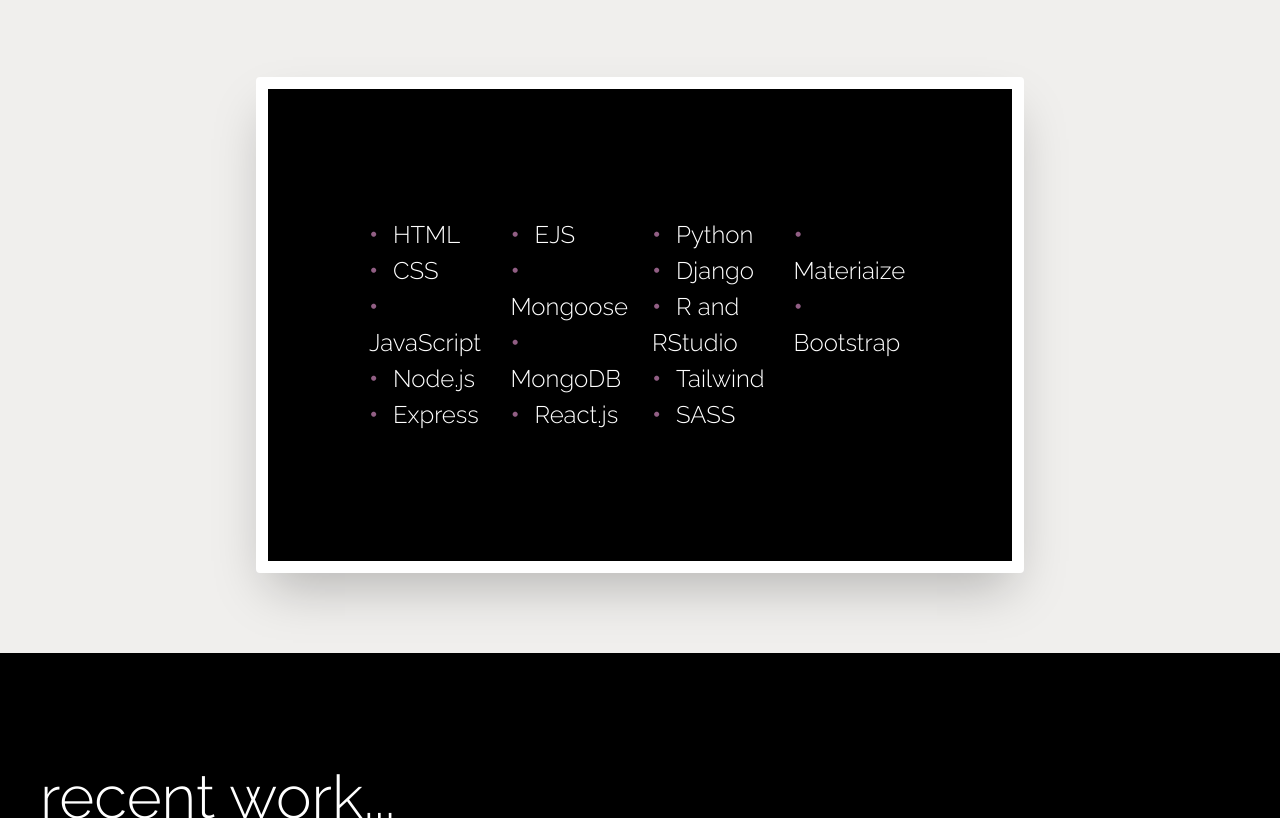
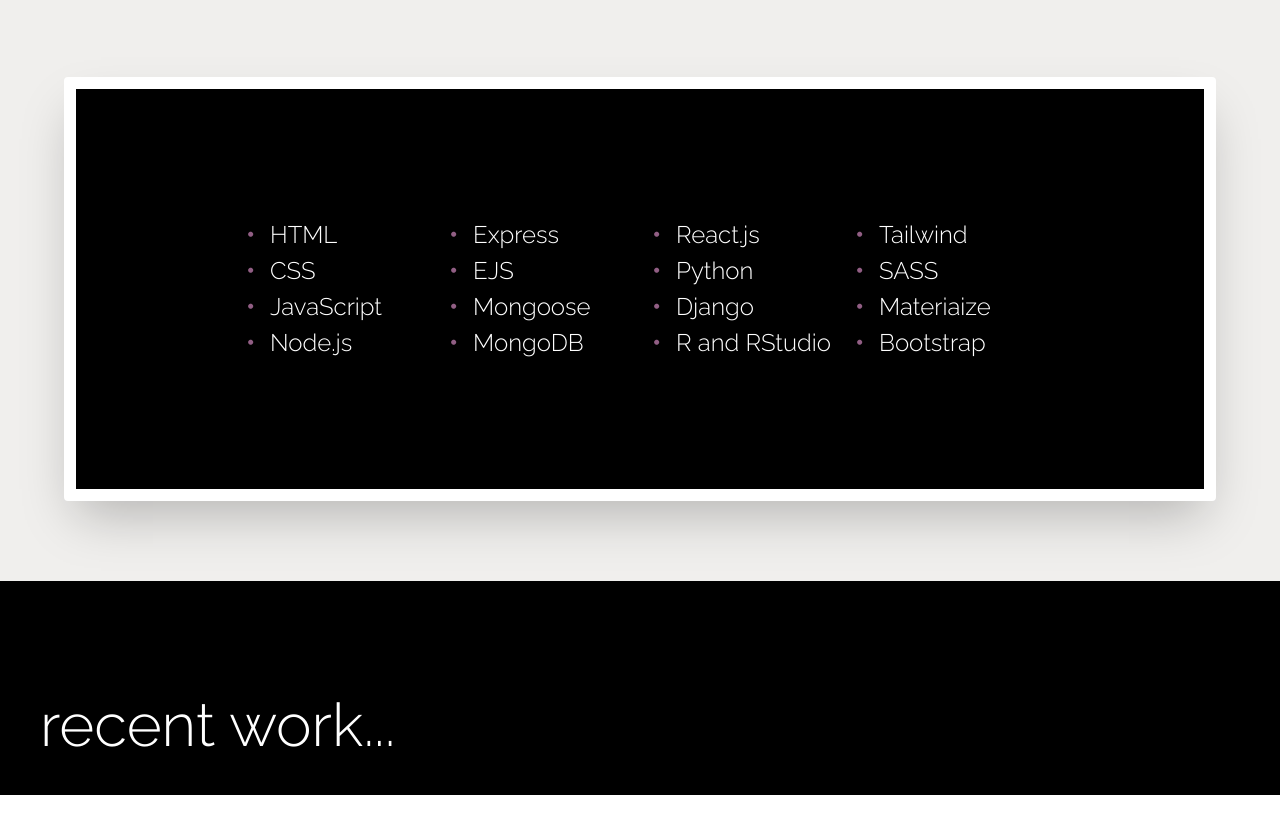
Before and after one commit to hannahbethke/Portfolio-HB, a plain HTML site: page index.html in a window 1280 px wide. Shown: the part 1982-2800 px from the top of the page. Drawn offline with nearby package versions, Linux system fonts and the light colour scheme.

Commit message:
fixes skills section width

```diff
--- a/index.html
+++ b/index.html
@@ -67,7 +67,7 @@
             </div>
             <div class="flex flex-col justify-center items-center">
                 <h1 class="text-3xl font-black pt-20">I have experience with the following technologies:</h1>
-                <div class="flex flex-col justify-center items-center md:p-32 m-20 shadow-2xl bg-black text-white texth-[90%] w-[60%] rounded border-[12px] border-white">
+                <div class="flex flex-col justify-center items-center md:p-32 m-20 shadow-2xl bg-black text-white texth-[90%] w-[90%] rounded border-[12px] border-white">
                     <ul id="skills-list">
                         <li>HTML</li>
                         <li>CSS</li>
```
